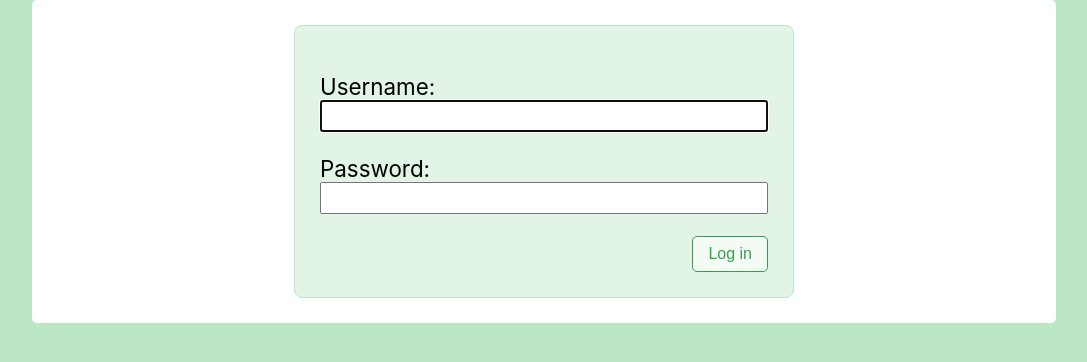
After one commit to Drarok/linkdump, a Django app: page /auth/login/ in a window 1280 px wide. The commit adds this page. Shown: the top 362 px of the page, without its empty margins (96-1183 px from the left). Run offline with Django 3.2, Linux system fonts and the light colour scheme; style sheets or scripts are compiled from the project's sources.

Commit message:
Add authentication
* Add login/logout URLs and templates
* Make import command user-aware
* Make links require login
* Links page fetches links for current user only

```diff
--- a/linkdump/settings.py
+++ b/linkdump/settings.py
@@ -103,6 +103,8 @@ AUTH_PASSWORD_VALIDATORS = [
     },
 ]
 
+LOGIN_REDIRECT_URL = 'links'
+
 
 # Internationalization
 # https://docs.djangoproject.com/en/2.0/topics/i18n/
--- /dev/null
+++ b/linkdump/static/css/forms.less
@@ -0,0 +1,59 @@
+.form {
+
+    padding: 25px;
+
+    &--centered {
+        max-width: 500px;
+        margin: 20px auto;
+        border: 1px solid @c-brand;
+        border-radius: 8px;
+        background-color: @c-brand--light;
+    }
+
+    & > .errorlist {
+        color: @c-brand--darker;
+        list-style: none;
+        padding: 0;
+
+        &:before {
+            content: 'Please correct the following errors:';
+            font-weight: bold;
+        }
+    }
+
+    & > p {
+        font-size: 140%;
+
+        & > label {
+            display: block;
+        }
+
+        & > input {
+            font-size: inherit;
+            width: 100%;
+        }
+    }
+
+    & > button[type=submit] {
+        font-size: inherit;
+        padding: 8px 15px;
+
+        // Position the submit button on the right.
+        display: block;
+        margin-right: 0;
+        margin-left: auto;
+
+        background-color: @c-brand--lighter;
+        border-radius: 5px;
+        border: 1px solid @c-brand--dark;
+        color: @c-brand--dark;
+
+        transition: all 0.3s ease;
+
+        &:hover {
+            background-color: @c-brand--light;
+            border-color: @c-brand--darker;
+            color: @c-brand--darker;
+        }
+    }
+}
--- /dev/null
+++ b/linkdump/static/css/links.less
@@ -0,0 +1,6 @@
+.links {
+    line-height: 140%;
+
+    &__link {
+    }
+}
--- a/linkdump/static/css/main.less
+++ b/linkdump/static/css/main.less
@@ -7,7 +7,8 @@
 html, body {
     font-family: -apple-system, "Helvetica Neue", "Helvetica", sans-serif;
     background-color: @c-brand;
-    color: white;
+    margin: 0;
+    padding: 0;
 }
 
 .container {
@@ -18,11 +19,7 @@ html, body {
     background: @bg-light;
 }
 
-.links {
-    line-height: 140%;
-
-    &__link {
-    }
-}
-
+@import "forms";
+@import "links";
+@import "navigation";
 @import "pagination";
--- /dev/null
+++ b/linkdump/static/css/navigation.less
@@ -0,0 +1,27 @@
+.navigation {
+
+    font-size: 140%;
+
+    &__list {
+        list-style: none;
+        padding: 25px 25px;
+        margin: 0;
+
+        &:after {
+            content: '';
+            display: table;
+            clear: both;
+        }
+
+        &__item {
+            &--right {
+                display: block;
+                float: right;
+
+                a {
+                    color: @c-brand--dark;
+                }
+            }
+        }
+    }
+}
--- a/linkdump/templates/base.html
+++ b/linkdump/templates/base.html
@@ -9,10 +9,19 @@
         <link rel="stylesheet" href="{% static "css/main.less"|compile %}">
     </head>
     <body>
+        {% if user.is_authenticated %}
+            <nav class="navigation">
+                <ul class="navigation__list">
+                    <li class="navigation__list__item navigation__list__item--right"><a href="{% url 'auth-logout' %}">Log out</a></li>
+                </ul>
+            </nav>
+        {% endif %}
         <div class="container">
             {% block content %}{% endblock %}
         </div>
         {% block extra_script %}{% endblock %}
     </body>
+    <script>
+        // Workaround for this Chromium bug: https://bugs.chromium.org/p/chromium/issues/detail?id=332189
+    </script>
 </html>
-A
--- /dev/null
+++ b/linkdump/templates/registration/login.html
@@ -0,0 +1,11 @@
+{% extends 'base.html' %}
+
+{% block page_title %}{{ block.super }}Login{% endblock %}
+
+{% block content %}
+    <form method="post" class="form form--centered">
+        {% csrf_token %}
+        {{ form.as_p }}
+        <button type="submit">Log in</button>
+    </form>
+{% endblock %}
--- a/linkdump/urls.py
+++ b/linkdump/urls.py
@@ -14,11 +14,24 @@ Including another URLconf
     2. Add a URL to urlpatterns:  path('blog/', include('blog.urls'))
 """
 from django.contrib import admin
-from django.urls import path, include
+from django.contrib.auth import views as auth_views
+from django.shortcuts import redirect
+from django.urls import include, path
 
 import links.urls
 
+
+def redirect_home(request):
+    # Check if user is logged in.
+    if request.user.is_authenticated:
+        return redirect('links')
+    return redirect('auth-login')
+
+
 urlpatterns = [
+    path(r'', redirect_home),
+    path(r'links/', include(links.urls.urlpatterns)),
+    path(r'auth/login/', auth_views.login, name='auth-login'),
+    path(r'auth/logout/', auth_views.logout, {'next_page': 'auth-login'}, name='auth-logout'),
     path(r'admin/', admin.site.urls),
-    path(r'', include(links.urls.urlpatterns)),
 ]
--- a/links/management/commands/import.py
+++ b/links/management/commands/import.py
@@ -1,5 +1,6 @@
 import csv
 
+from django.contrib.auth.models import User
 from django.core.management import BaseCommand
 from django.db import transaction
 
@@ -9,18 +10,20 @@ from ...models import Link
 class Command(BaseCommand):
 
     def add_arguments(self, parser):
+        parser.add_argument('username', type=str)
         parser.add_argument('file', type=str)
 
     def handle(self, *args, **options):
         """Read in an instapaper export file. Columns: URL, Title, Selection, Folder
         """
+        user = User.objects.get(username=options['username'])
         updated = created = 0
         pathname = options['file']
         with open(pathname, 'r', newline='') as f:
             reader = csv.DictReader(f)
             with transaction.atomic():
                 for row in reader:
-                    link, is_created = Link.objects.get_or_create(url=row['URL'])
+                    link, is_created = Link.objects.get_or_create(url=row['URL'], user=user)
                     if is_created:
                         created += 1
                     else:
--- a/links/models.py
+++ b/links/models.py
@@ -1,7 +1,9 @@
+from django.contrib.auth.models import User
 from django.db import models
 
 
 class Link(models.Model):
+    user = models.ForeignKey(User, on_delete=models.PROTECT, related_name='links')
     url = models.CharField(max_length=2000, null=False, unique=True)
     title = models.CharField(max_length=2000, null=False, blank=True)
     selection = models.CharField(max_length=2000, null=False, blank=True)
--- a/links/urls.py
+++ b/links/urls.py
@@ -5,5 +5,5 @@ from . import views
 app_name = 'links'
 
 urlpatterns = [
-    path(r'', views.index, name='index'),
+    path(r'', views.index, name='links'),
 ]
--- a/links/views.py
+++ b/links/views.py
@@ -1,11 +1,11 @@
+from django.contrib.auth.decorators import login_required
 from django.core.paginator import Paginator
 from django.shortcuts import render
 
-from .models import Link
 
-
+@login_required
 def index(request):
-    all_links = Link.objects.all()
+    all_links = request.user.links.all()
     paginator = Paginator(all_links, 50)
     page = request.GET.get('page')
     context = {
```
Also changed, not shown: links/migrations/0001_initial.py, 1 other file.
